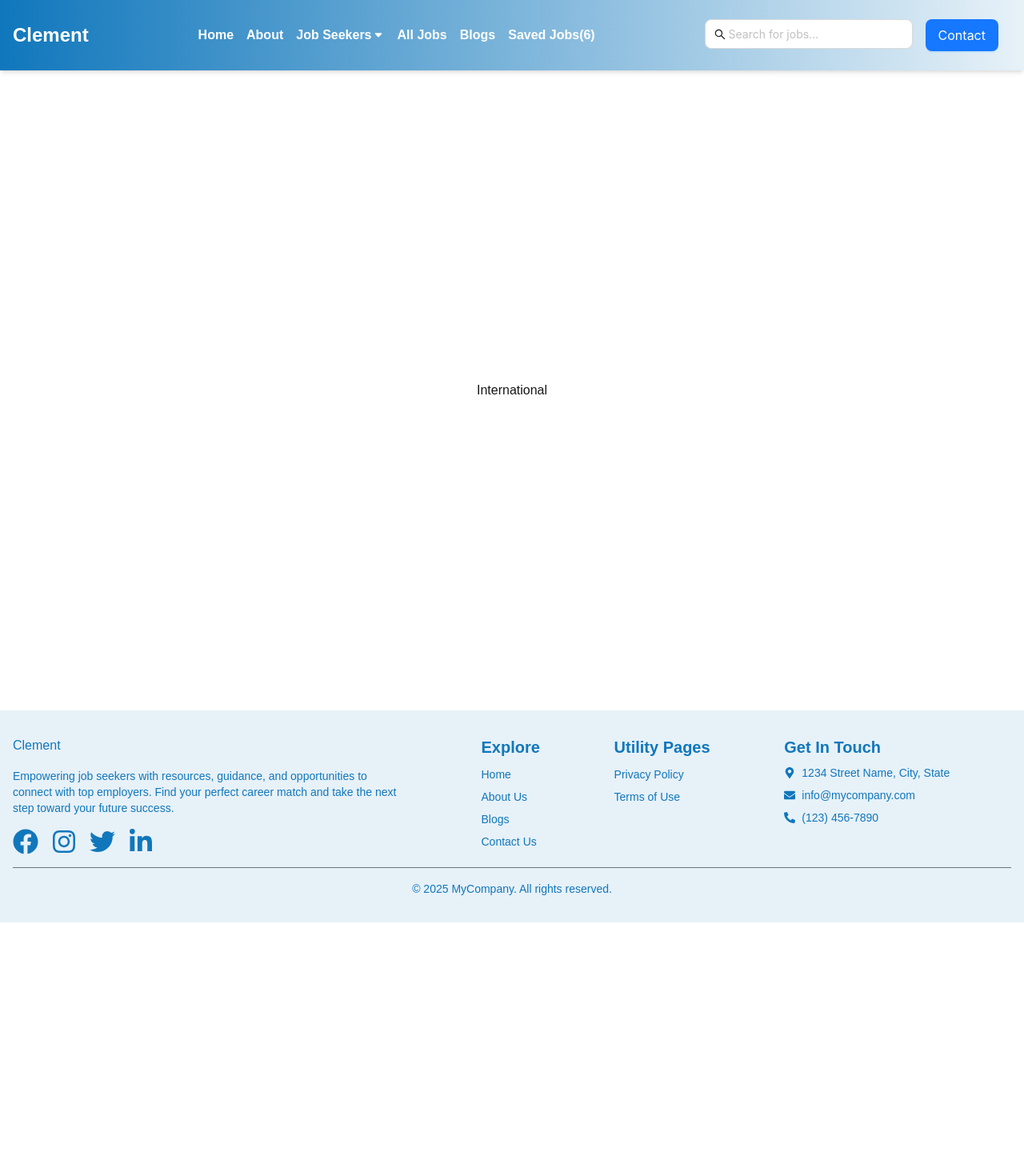
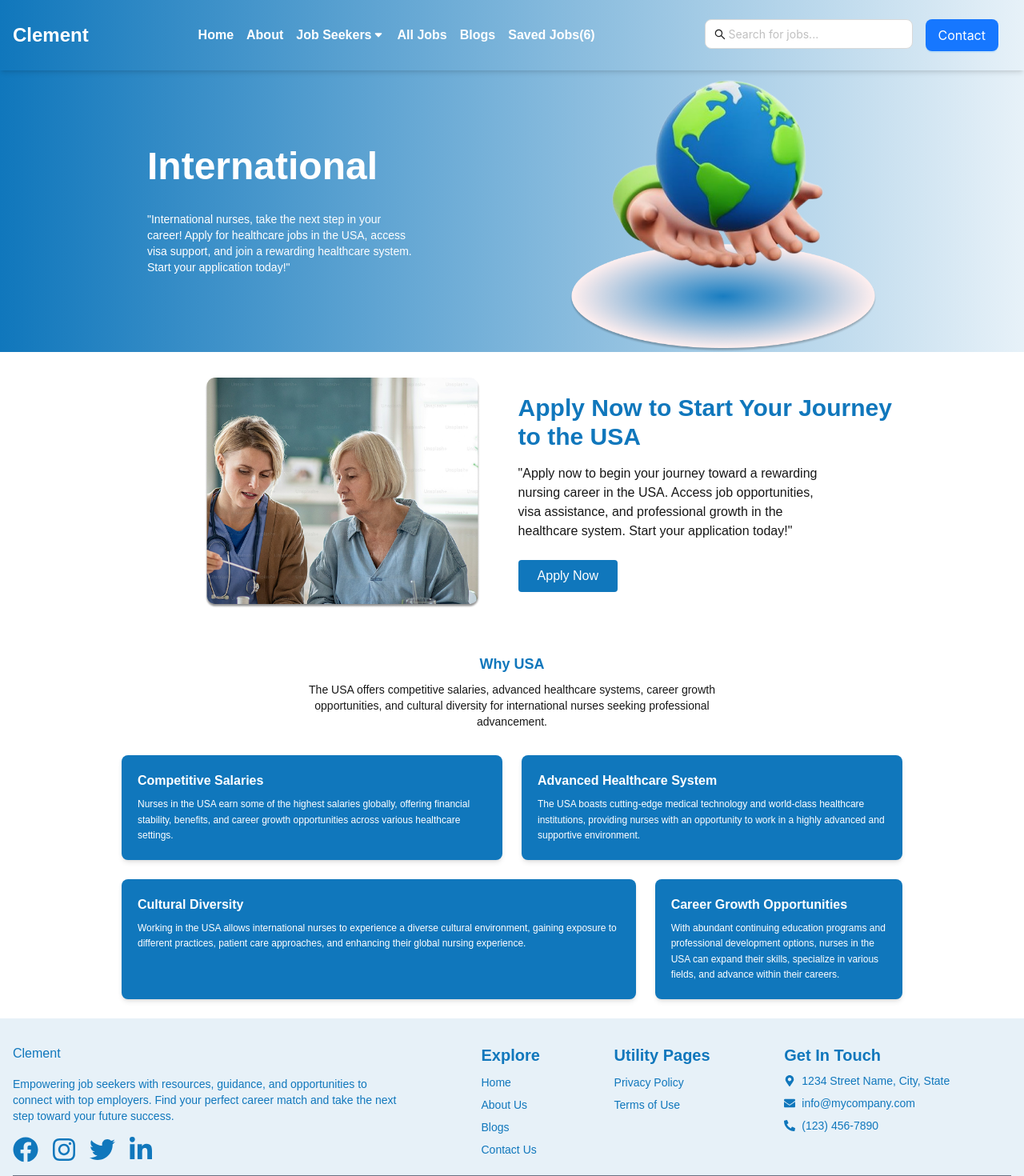
Before and after one commit to shejanNizam/healthcare-web, a Next.js app: page /international in a window 1280 px wide. Shown: the top 1470 px of the page at 80% size. Before the commit the page ends 1153 px from the top, so only its background shows below. Built offline with nearby package versions, Linux system fonts and the light colour scheme; what @ant-design/nextjs-registry would draw is missing.

Commit message:
international page complete

```diff
--- a/src/app/international/page.tsx
+++ b/src/app/international/page.tsx
@@ -1,7 +1,101 @@
+import image from "@/assets/banner/apply_int_img.png";
+import IntBanner from "@/components/IntBanner";
+import Image from "next/image";
+import Link from "next/link";
+
 export default function International() {
   return (
-    <div className="flex flex-col items-center justify-center min-h-screen">
-      <h3>International</h3>
+    <div className="min-h-screen">
+      <IntBanner />
+      {/* Apply now part */}
+
+      <div className="flex flex-col md:flex-row items-center justify-center px-4 md:px-24 xl:px-40 w-full py-8 ">
+        <div className="w-full md:w-[40%]  hidden md:block md:ml-24">
+          <Image
+            width={1000}
+            height={1000}
+            src={image}
+            alt="banner_right_image"
+            className="w-full max-w-[500px] h-auto"
+            priority
+          />
+        </div>
+        <div className="w-full md:w-[60%]  lg:pl-12">
+          <h1 className="text-2xl xl:text-3xl text-primary font-bold">
+            Apply Now to Start Your Journey to the USA
+          </h1>
+          <p className="mt-4 text-base xl:w-[80%]">
+            &quot;Apply now to begin your journey toward a rewarding nursing
+            career in the USA. Access job opportunities, visa assistance, and
+            professional growth in the healthcare system. Start your application
+            today!&quot;
+          </p>
+          <Link href={`/apply-jobs`}>
+            <button className="mt-6 px-6 py-2 bg-primary text-white rounded cursor-pointer hover:bg-primary-dark transition-colors">
+              Apply Now
+            </button>
+          </Link>
+        </div>
+      </div>
+
+      {/* Why USA part */}
+      <div className="max-w-5xl mx-auto p-6">
+        <h2 className="text-center text-primary font-semibold text-lg mb-2">
+          Why USA
+        </h2>
+        <p className="text-center text-sm max-w-xl mx-auto mb-8">
+          The USA offers competitive salaries, advanced healthcare systems,
+          career growth opportunities, and cultural diversity for international
+          nurses seeking professional advancement.
+        </p>
+
+        <div className="grid grid-cols-1 md:grid-cols-2 gap-6 mb-6">
+          <div className="bg-primary text-white p-5 rounded-lg shadow-md">
+            <h3 className="font-semibold mb-2 text-white">
+              Competitive Salaries
+            </h3>
+            <p className="text-xs leading-relaxed">
+              Nurses in the USA earn some of the highest salaries globally,
+              offering financial stability, benefits, and career growth
+              opportunities across various healthcare settings.
+            </p>
+          </div>
+          <div className="bg-primary text-white p-5 rounded-lg shadow-md">
+            <h3 className="font-semibold mb-2 text-white">
+              Advanced Healthcare System
+            </h3>
+            <p className="text-xs leading-relaxed">
+              The USA boasts cutting-edge medical technology and world-class
+              healthcare institutions, providing nurses with an opportunity to
+              work in a highly advanced and supportive environment.
+            </p>
+          </div>
+        </div>
+
+        <div className="grid grid-cols-1 md:grid-cols-3 gap-6">
+          <div className="bg-primary text-white p-5 rounded-lg shadow-md md:col-span-2">
+            <h3 className="font-semibold mb-2 text-white">
+              Cultural Diversity
+            </h3>
+            <p className="text-xs leading-relaxed">
+              Working in the USA allows international nurses to experience a
+              diverse cultural environment, gaining exposure to different
+              practices, patient care approaches, and enhancing their global
+              nursing experience.
+            </p>
+          </div>
+          <div className="bg-primary text-white p-5 rounded-lg shadow-md">
+            <h3 className="font-semibold mb-2 text-white">
+              Career Growth Opportunities
+            </h3>
+            <p className="text-xs leading-relaxed">
+              With abundant continuing education programs and professional
+              development options, nurses in the USA can expand their skills,
+              specialize in various fields, and advance within their careers.
+            </p>
+          </div>
+        </div>
+      </div>
     </div>
   );
 }
--- /dev/null
+++ b/src/components/IntBanner.tsx
@@ -0,0 +1,31 @@
+import Image from "next/image";
+import bannerRightImage from "../assets/banner/int_banner_right_side.png";
+
+export default function IntBanner() {
+  return (
+    <div className="bg-gradient-to-r from-primary to-primary/10 h-auto">
+      <div className="bg-primary-light  flex flex-col-reverse md:flex-row items-center justify-around px-4 md:px-24 xl:px-40 w-full">
+        <div className="w-full md:w-[50%] flex flex-col gap-4 md:gap-8 my-4">
+          <h1 className="text-3xl md:text-4xl xl:text-5xl text-white font-semibold">
+            International
+          </h1>
+          <p className="w-full md:w-[70%] text-white text-sm ">
+            &quot;International nurses, take the next step in your career! Apply
+            for healthcare jobs in the USA, access visa support, and join a
+            rewarding healthcare system. Start your application today!&quot;
+          </p>
+        </div>
+        <div className="w-full md:w-[40%] mt-8 md:mt-2 flex justify-center">
+          <Image
+            width={1000}
+            height={1000}
+            src={bannerRightImage}
+            alt="banner_right_image"
+            className="w-full max-w-[500px] h-auto"
+            priority
+          />
+        </div>
+      </div>
+    </div>
+  );
+}
```
Also changed, not shown: src/components/Banner.tsx (+0 -36 lines), src/assets/banner/apply_int_img.png (added), src/assets/banner/int_banner_right_side.png (added).
